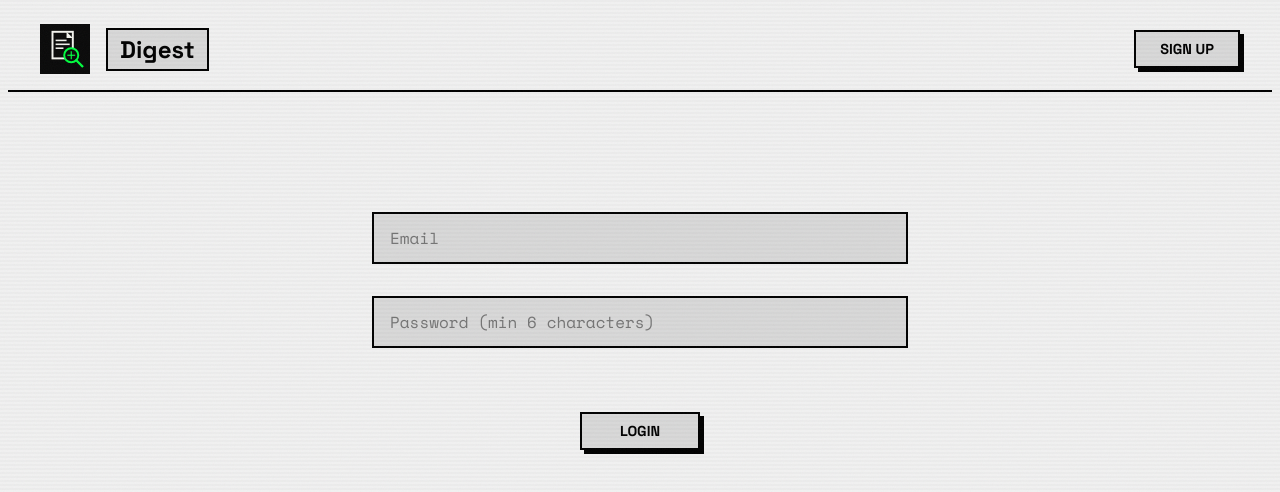
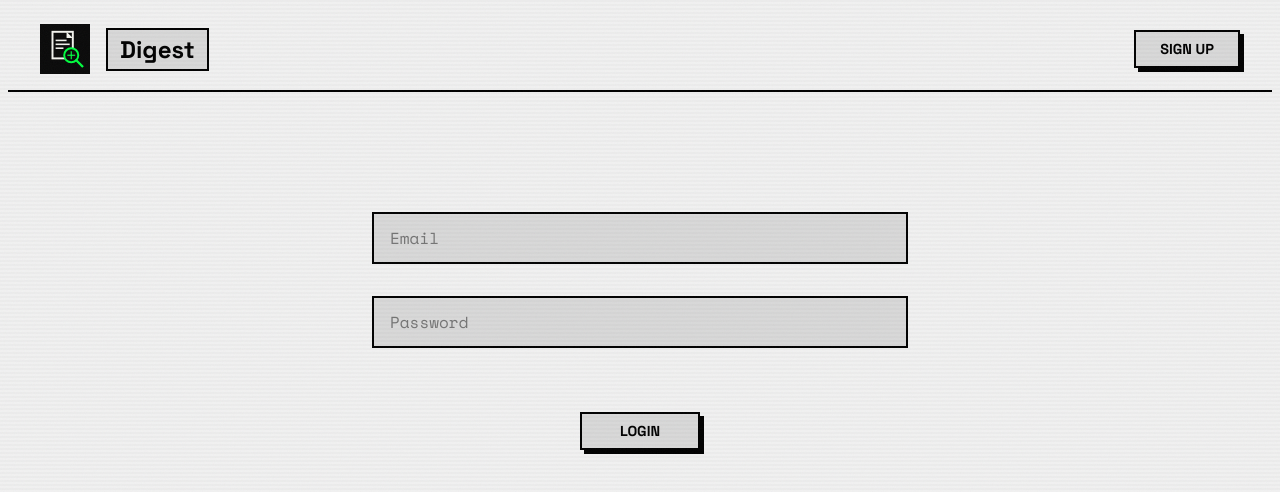
Before and after one commit to SaliqBashir/Digest, a React (Vite) app in the folder frontend/: page / in a window 1280 px wide. Shown: the top 492 px of the page. Built offline with nearby package versions, Linux system fonts and the light colour scheme; no server answers.

Commit message:
fix: ui elements misalign

```diff
--- a/frontend/src/App.css
+++ b/frontend/src/App.css
@@ -562,6 +562,7 @@ body {
   position: relative;
   display: flex;
   justify-content: flex-end;
+  padding-right: 0.6rem;
 }
 
 .list-cell-actions .list-info-btn {
--- a/frontend/src/components/InfoPopup.tsx
+++ b/frontend/src/components/InfoPopup.tsx
@@ -1,7 +1,7 @@
 import { useState } from "react";
 import Button from "./Button";
 import { displayFileName } from "../utils/filename";
-import { formatBytes } from "../utils/format";
+import { formatBytes, formatDate } from "../utils/format";
 
 interface FileModalProps {
   file: any;
@@ -50,6 +50,8 @@ function FileModal({ file, onClose, onDelete }: FileModalProps) {
 
         <div className="popup-row">Size: {formatBytes(file.file_size)}</div>
 
+        <div className="popup-row">Date: {formatDate(file.created_at)}</div>
+
         <div
           className="popup-row"
           style={{
--- a/frontend/src/components/LoginPage.tsx
+++ b/frontend/src/components/LoginPage.tsx
@@ -90,7 +90,7 @@ function LoginPage({ onLogin, mode }: Props) {
 
           <input
             type="password"
-            placeholder="Password (min 6 characters)"
+            placeholder="Password"
             className="input-void auth-input"
             value={password}
             onChange={(e) => setPassword(e.target.value)}
```
